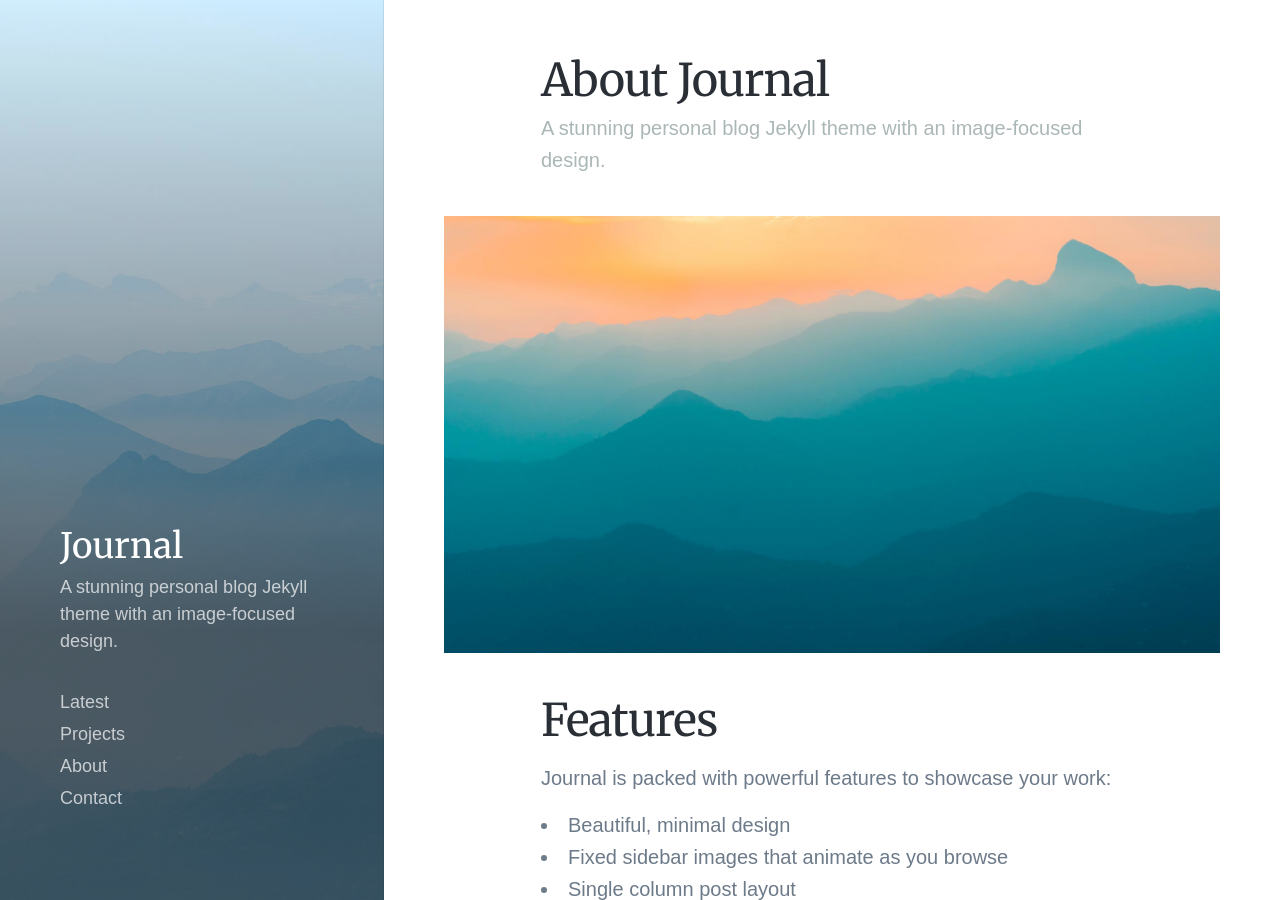
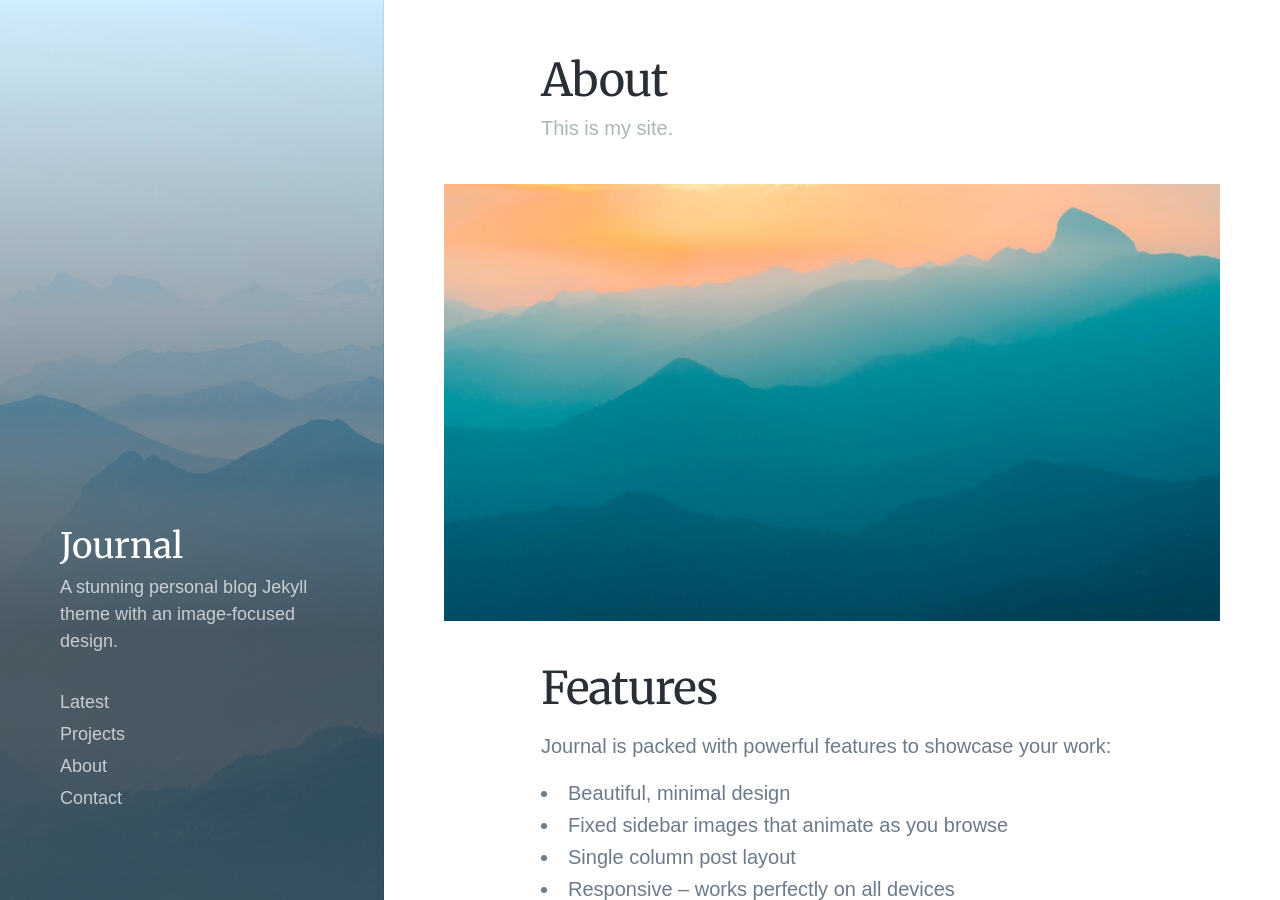
Before and after one commit to cpavloud/mysite, a Jekyll site: the page built from _pages/about.md, in a window 1280 px wide and 900 px high. Built offline with Jekyll 4.4.1, drawn with Linux system fonts in a browser that asks for light colours; nearby versions of some CDN libraries; some web fonts are replaced.

Commit message:
Update about.md

```diff
--- a/_pages/about.md
+++ b/_pages/about.md
@@ -1,6 +1,6 @@
 ---
-title: About Journal
-subtitle: A stunning personal blog Jekyll theme with an image-focused design.
+title: About
+subtitle: This is my site.
 description: A stunning personal blog Jekyll theme with an image-focused design.
 featured_image: /images/demo/demo-portrait.jpg
 ---
```
